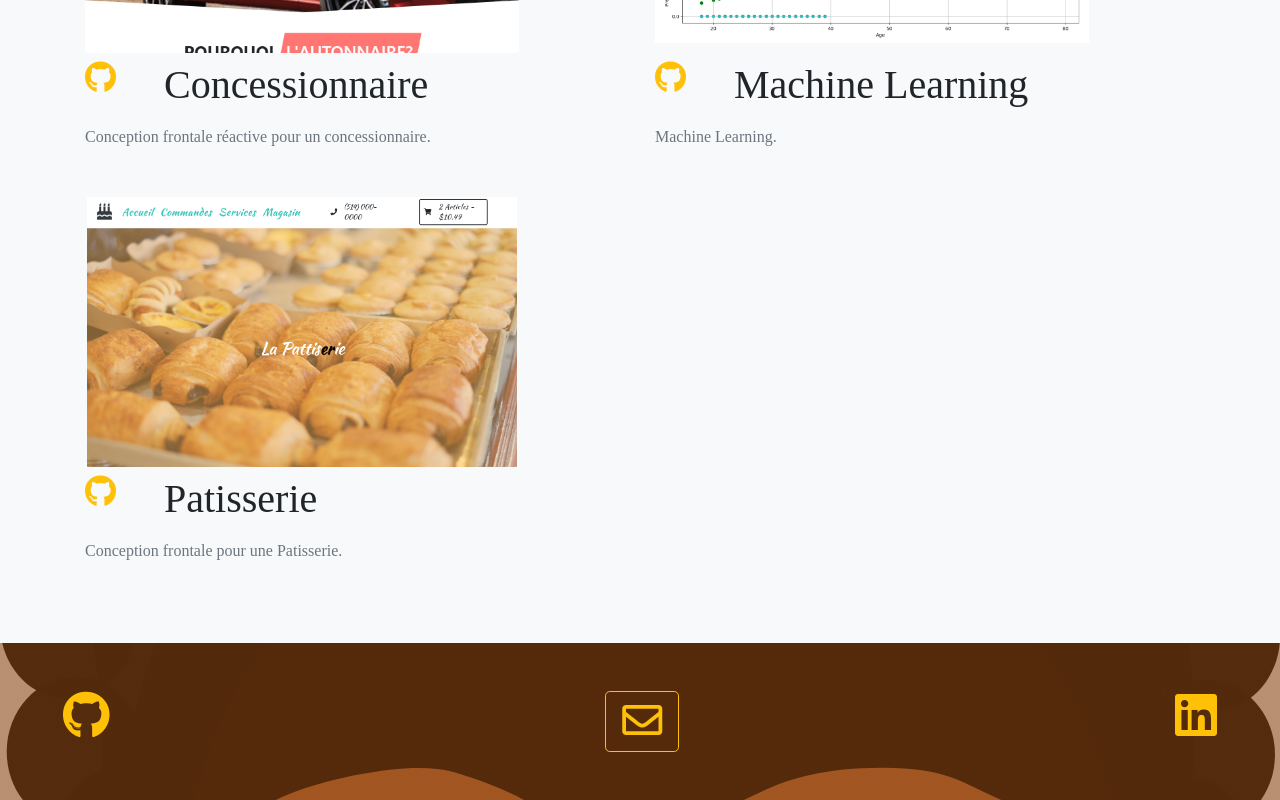
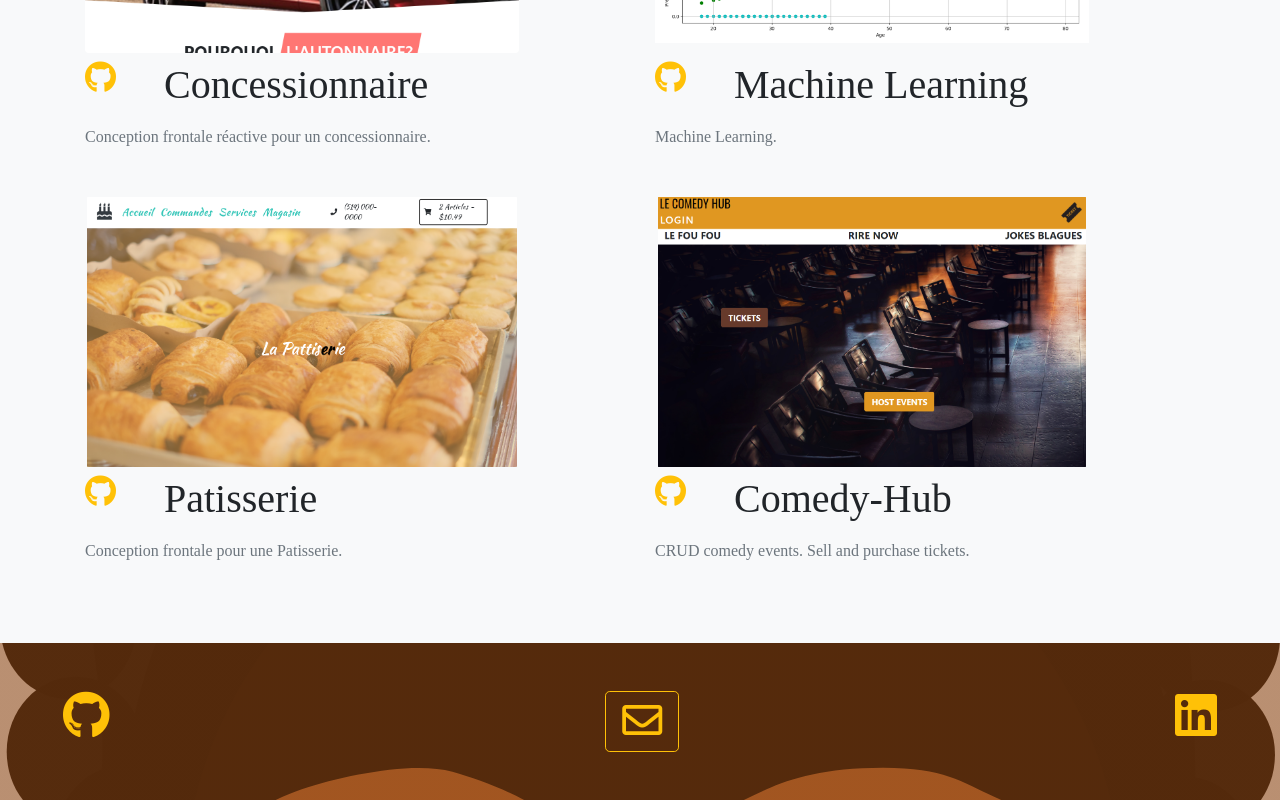
Before and after one commit to baubrun/folio, a React (Create React App) app in the folder frontend/: page / in a window 1280 px wide. Shown: the part 3204-4004 px from the top of the page. Built offline with nearby package versions, Linux system fonts and the light colour scheme.

Commit message:
replaced project

```diff
--- a/frontend/src/data/index.js
+++ b/frontend/src/data/index.js
@@ -9,6 +9,7 @@ import cafeImg from "../images/cf.PNG"
 import socialIMg from "../images/sw.PNG"
 import frelloImg from "../images/fr.PNG"
 import classeImg from "../images/lc.PNG"
+import comedyImg from "../images/ch.PNG"
 
 
 let gitRoot = "https://github.com/baubrun/"
@@ -102,6 +103,14 @@ const projects = [
         sourceCode: `${gitRoot}/Patisserie`,
         url: "https://focused-raman-fa464c.netlify.app/"
     },
+    {
+        title: "Comedy-Hub",
+        description: "CRUD comedy events. Sell and purchase tickets.",
+        image: comedyImg,
+        alt: "Comedy-Scheduler",
+        sourceCode: `${gitRoot}/Comedy-Scheduler`,
+        url: `${gitRoot}/Comedy-Hub`
+    },
 ]
 
 
```
